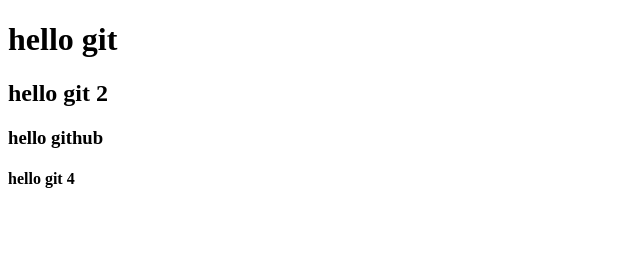
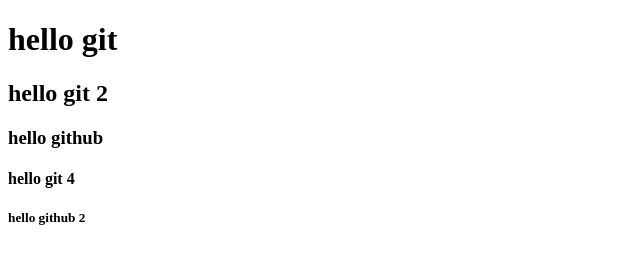
Before and after one commit to junSD/git_test, a plain HTML site: page index.html in a window 1280 px wide. Shown: the full height of the page, 0-640 px from the left. Drawn offline with Linux system fonts and the light colour scheme.

Commit message:
h5 was added!

```diff
--- a/index.html
+++ b/index.html
@@ -9,5 +9,6 @@
 	<h2>hello git 2</h2>
 	<h3>hello github</h3>
     <h4>hello git 4</h4>
+    <h5>hello github 2</h5>
 </body>
 </html>
```
